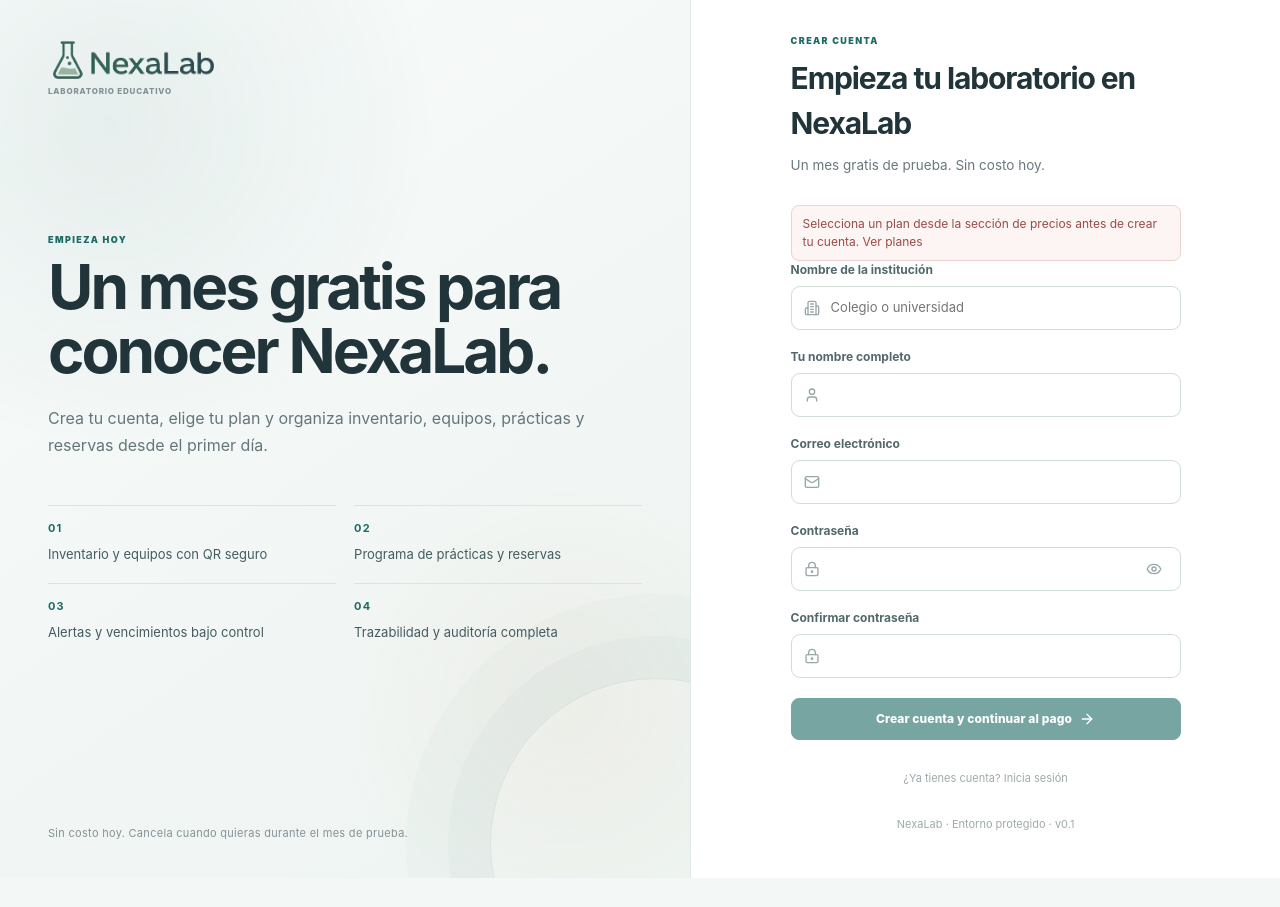
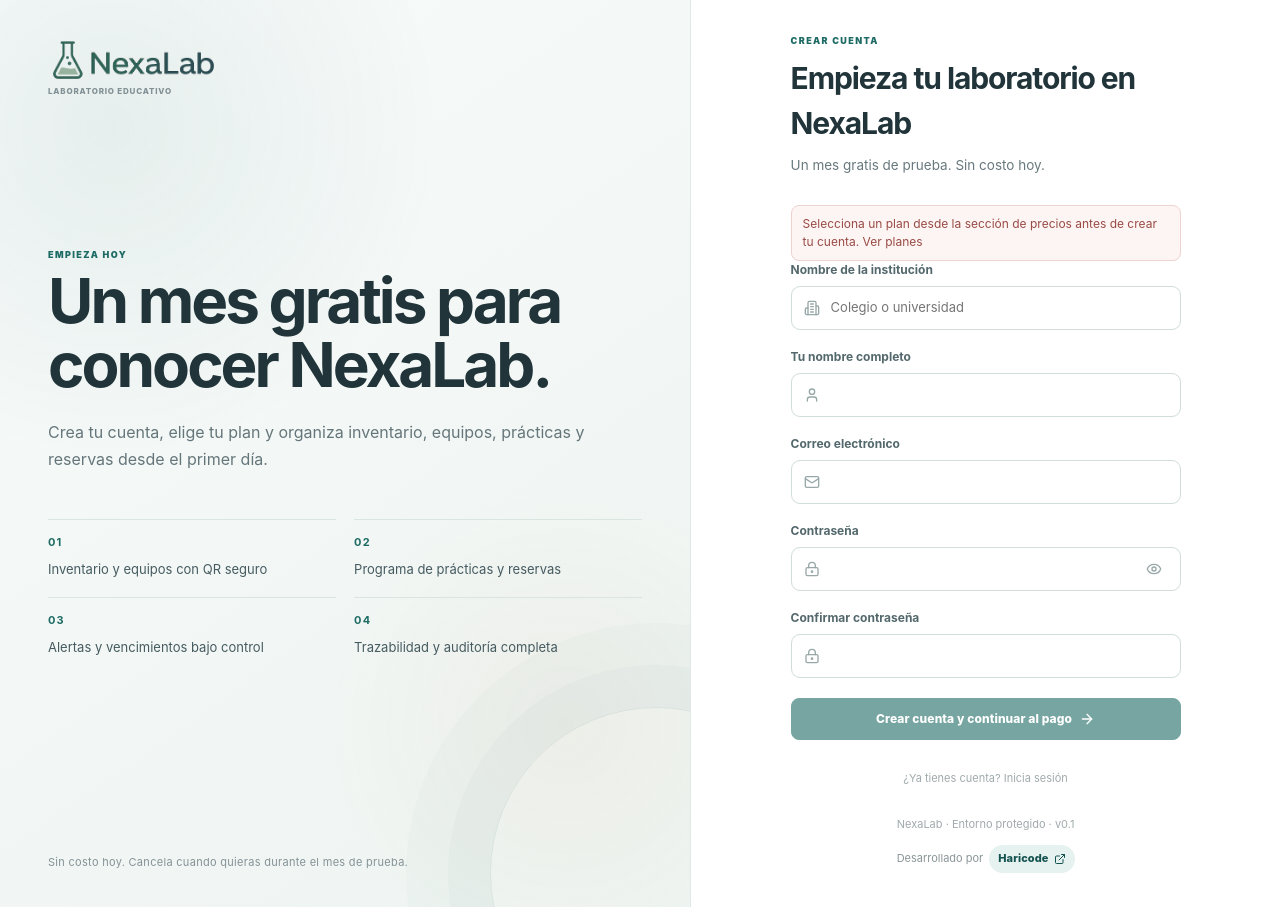
Before and after one commit to JoseMan200124/LISM, a Next.js app: page /registro in a window 1280 px wide. Before the commit the page ends 878 px from the top, so only its background shows below. Built offline with nearby package versions, Linux system fonts and the light colour scheme; no server answers.

Commit message:
feat: add Haricode development credit

```diff
--- a/app/globals.css
+++ b/app/globals.css
@@ -273,6 +273,14 @@
 .demo-callout strong { color: var(--primary); font-size: 12px; }
 .demo-callout span { color: #748487; font-size: 11px; line-height: 1.5; }
 .login-footer { margin-top: 30px; color: #a0aaac; font-size: 11px; text-align: center; }
+.developer-credit { display: flex; align-items: center; gap: 6px; margin: 0; color: var(--nexa-text-soft); font-size: 11px; line-height: 1.4; }
+.developer-credit > span { white-space: nowrap; }
+.developer-credit a { display: inline-flex; min-height: 28px; align-items: center; gap: 5px; padding: 3px 8px; border: 1px solid transparent; border-radius: 999px; color: var(--primary-dark); background: var(--primary-soft); text-decoration: none; transition: border-color .18s ease, background .18s ease, transform .18s ease; }
+.developer-credit-brand { color: inherit; font-size: 11px; font-weight: 820; letter-spacing: .1px; }
+.developer-credit a small { color: var(--muted-strong); font-size: 9px; font-weight: 700; letter-spacing: .2px; }
+.developer-credit a:hover { border-color: var(--line-strong); background: var(--surface-hover); transform: translateY(-1px); }
+.developer-credit a:focus-visible { outline: 3px solid rgba(33,109,102,.25); outline-offset: 2px; }
+.login-developer-credit { justify-content: center; margin-top: 12px; }
 
 /* APP SHELL */
 .app-layout { min-height: 100vh; }
@@ -297,6 +305,8 @@
 .nav-item-active svg { color: var(--primary); }
 .nav-item em { margin-left: auto; padding: 1px 6px; border-radius: 20px; color: #9f4e47; background: var(--red-soft); font-size: 10px; font-style: normal; font-weight: 800; }
 .sidebar-footer { display: grid; gap: 2px; padding: 10px; border-top: 1px solid var(--line); }
+.sidebar-developer-credit { justify-content: center; flex-wrap: wrap; margin-top: 6px; padding: 9px 4px 1px; border-top: 1px solid var(--line); }
+.sidebar-developer-credit a { min-height: 25px; padding-block: 2px; }
 .sidebar-link { display: flex; min-height: 34px; align-items: center; gap: 9px; border: 0; border-radius: 7px; color: #77878a; background: transparent; padding: 0 9px; font-size: 12px; }
 .sidebar-link:hover { color: var(--primary-dark); background: #f7faf9; }
 .workspace { min-height: 100vh; margin-left: 260px; }
@@ -697,7 +707,8 @@
 .landing-button-light:hover { border-color: #eff8f5; color: var(--primary-dark); background: #eff8f5; box-shadow: none; }
 .landing-footer { border-top: 1px solid #e7eeec; background: #fbfcfb; }
 .landing-footer-inner { display: flex; min-height: 88px; align-items: center; gap: 24px; }
-.landing-footer-inner p { margin: 0 auto 0 0; color: #8a989a; font-size: 11px; }
+.landing-footer-inner > p:not(.developer-credit) { margin: 0 auto 0 0; color: #8a989a; font-size: 11px; }
+.landing-footer-inner .developer-credit { flex: 0 0 auto; }
 .landing-footer-inner a { color: var(--primary); font-size: 12px; font-weight: 780; }
 .landing-page a:focus-visible, .landing-page button:focus-visible { outline: 3px solid rgba(33,109,102,.25); outline-offset: 3px; }
 
--- a/components/app-shell.tsx
+++ b/components/app-shell.tsx
@@ -33,6 +33,7 @@
 import { isEducationalProfile } from "@/lib/lab-profile";
 import { SidebarAlertCount } from "@/components/sidebar-alert-count";
 import { isThemePreference, resolveTheme, type ThemePreference } from "@/lib/theme";
+import { DeveloperCredit } from "@/components/developer-credit";
 
 type DialogKey = "laboratory" | "help" | "preferences" | null;
 
@@ -239,6 +240,7 @@
           <TutorialTriggerButton />
           <button className="sidebar-link" onClick={() => setDialog("help")}><CircleHelp size={17} /><span>Centro de ayuda</span></button>
           <button className="sidebar-link" onClick={() => setDialog("preferences")}><Settings size={17} /><span>Preferencias</span></button>
+          <DeveloperCredit variant="compact" className="sidebar-developer-credit" />
         </div>
       </aside>
 
--- /dev/null
+++ b/components/developer-credit.tsx
@@ -0,0 +1,29 @@
+import { ExternalLink } from "lucide-react";
+
+export const HARICODE_URL = "https://www.haricode.tech/";
+
+export function DeveloperCredit({
+  variant = "default",
+  className = "",
+}: Readonly<{
+  variant?: "default" | "compact";
+  className?: string;
+}>) {
+  const compact = variant === "compact";
+
+  return (
+    <p className={`developer-credit developer-credit-${variant} ${className}`.trim()}>
+      <span>{compact ? "Desarrollado por" : "Diseñado y desarrollado por"}</span>
+      <a
+        href={HARICODE_URL}
+        target="_blank"
+        rel="noopener"
+        aria-label="Visitar Haricode, expertos en UI/UX y desarrollo de software (abre en una pestaña nueva)"
+      >
+        <span className="developer-credit-brand">Haricode</span>
+        {compact ? null : <small>Software &amp; UI/UX</small>}
+        <ExternalLink size={12} aria-hidden="true" />
+      </a>
+    </p>
+  );
+}
--- a/components/landing-page.tsx
+++ b/components/landing-page.tsx
@@ -20,6 +20,7 @@
 import { FaqSection } from "@/components/faq-section";
 import { JsonLd } from "@/components/structured-data";
 import { PublicThemeToggle } from "@/components/public-theme-toggle";
+import { DeveloperCredit } from "@/components/developer-credit";
 
 const softwareApplicationJsonLd = {
   "@context": "https://schema.org",
@@ -332,6 +333,7 @@
         <div className="landing-container landing-footer-inner">
           <BrandLogo compact />
           <p>Sistema de gestión de laboratorio educativo · Operación clara y trazable.</p>
+          <DeveloperCredit />
           <Link href="/login">Ingresar</Link>
         </div>
       </footer>
--- a/components/login-form.tsx
+++ b/components/login-form.tsx
@@ -3,6 +3,7 @@
 import { useState, type FormEvent } from "react";
 import { ArrowRight, Eye, EyeOff, LockKeyhole, Mail } from "lucide-react";
 import { BrandLogo } from "@/components/brand-logo";
+import { DeveloperCredit } from "@/components/developer-credit";
 
 export function LoginForm() {
   const [email, setEmail] = useState("");
@@ -79,6 +80,7 @@
         ¿No tienes cuenta? <a href="/#precios">Ver planes y crear una cuenta</a>
       </p>
       <p className="login-footer">NexaLab · Entorno protegido · v0.1</p>
+      <DeveloperCredit variant="compact" className="login-developer-credit" />
     </div>
   );
 }
--- a/components/signup-form.tsx
+++ b/components/signup-form.tsx
@@ -5,6 +5,7 @@
 import { ArrowRight, Building2, Eye, EyeOff, LockKeyhole, Mail, User } from "lucide-react";
 import { BrandLogo } from "@/components/brand-logo";
 import { formatPlanAmount } from "@/lib/billing-plans";
+import { DeveloperCredit } from "@/components/developer-credit";
 
 type PublicPlan = {
   id: string;
@@ -176,6 +177,7 @@
       </form>
       <p className="login-footer">¿Ya tienes cuenta? <a href="/login">Inicia sesión</a></p>
       <p className="login-footer">NexaLab · Entorno protegido · v0.1</p>
+      <DeveloperCredit variant="compact" className="login-developer-credit" />
     </div>
   );
 }
```
Also changed, not shown: 1 other file (tests, documents, lock files or other folders).
